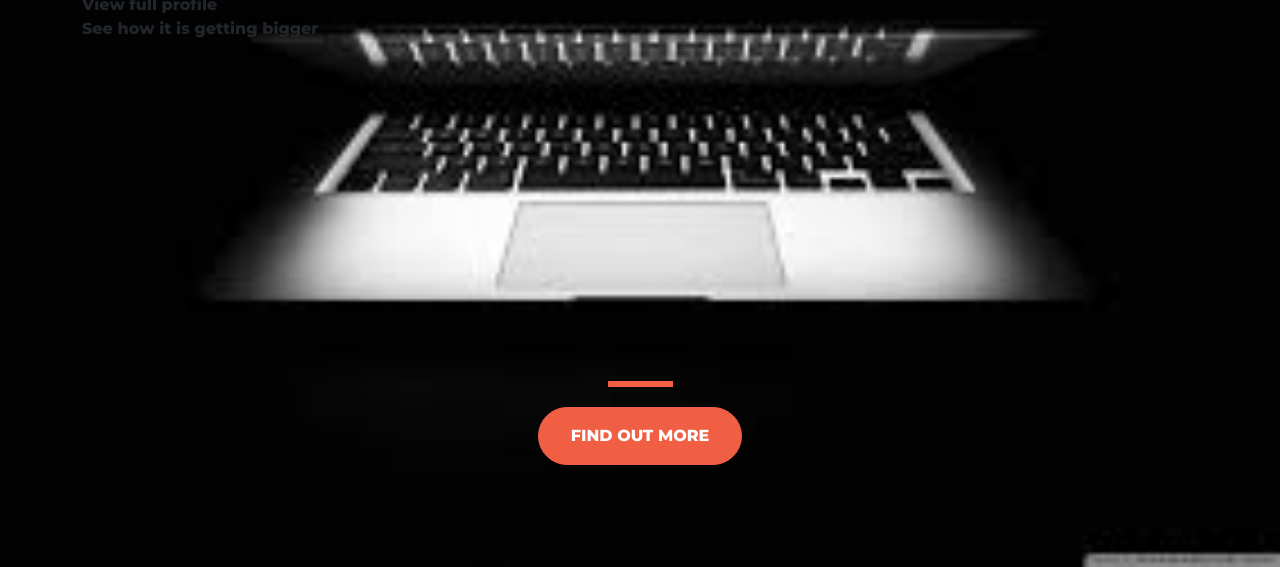
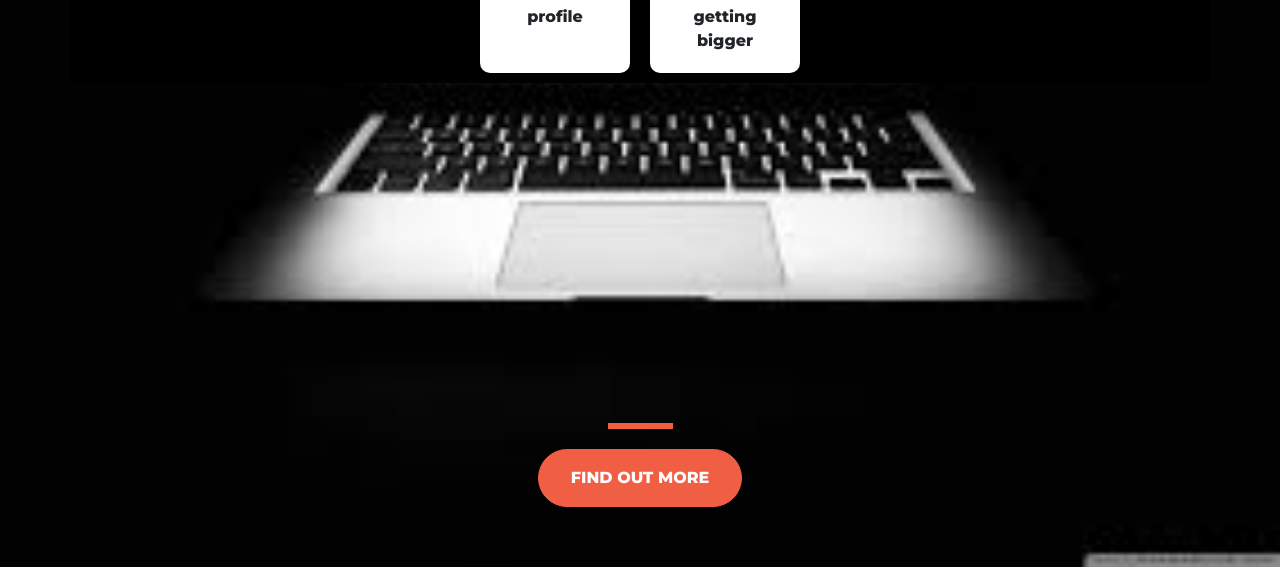
Before and after one commit to Moshe844/startup-of-the-month, a plain HTML site: page index.html in a window 1280 px wide. Shown: the part 233-800 px from the top of the page. Drawn offline with nearby package versions, Linux system fonts and the light colour scheme.

Commit message:
Update style.css

```diff
--- a/style.css
+++ b/style.css
@@ -20,6 +20,21 @@ hr {
 	max-width: 65px;
 	opacity: 1;
 }
+.container-2 {
+	background-color: black;
+	display: flex;
+	justify-content: center;
+}
+
+
+.container-2 > div {
+	background-color: white;
+	width: 150px;
+	margin: 10px;
+	padding: 20px;
+	border-radius: 10px;
+	text-align: center;
+}
 .buffer {
 	height: 20rem;
 }
```
